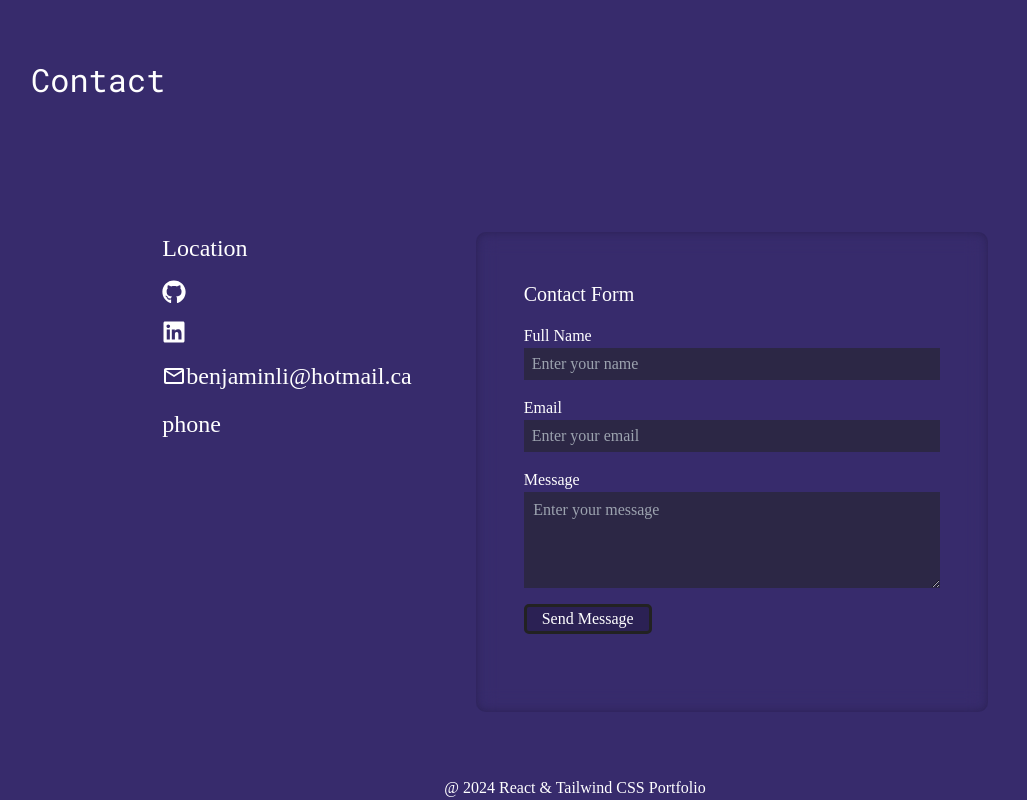
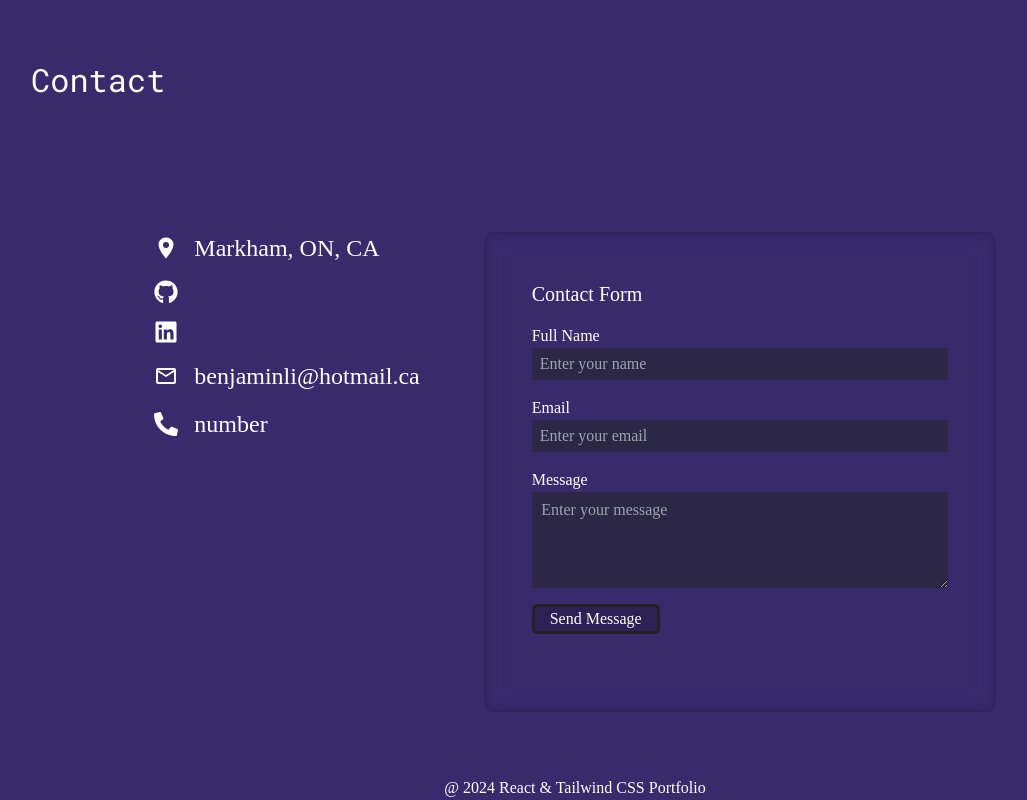
Before and after one commit to benkyli/portfolio, a React (Vite) app: page / in a window 1280 px wide. Shown: the part 3316-4116 px from the top of the page, without its empty margins (65-1092 px from the left). Built offline with nearby package versions, Linux system fonts and the light colour scheme.

Commit message:
moved contact socials to its own component

```diff
--- a/src/Contact.jsx
+++ b/src/Contact.jsx
@@ -1,6 +1,5 @@
-import { FaGithub, FaLinkedin } from "react-icons/fa";
-import { MdOutlineEmail } from "react-icons/md";
 import ContactForm from './ContactForm.jsx'
+import ContactSocials from './ContactSocials.jsx'
 
 export default function Contact() {
     const openInNewTab = (url) => {
@@ -12,15 +11,7 @@ export default function Contact() {
         <div id='contact' className='section'>
             <h2 className='heading'>Contact</h2>
             <div className='content-container justify-center gap-16'>
-                <div className='socials flex flex-col gap-4 text-2xl'>
-                    <span>Location</span>
-                    <button onClick={() => openInNewTab('https://github.com/benkyli')}><FaGithub /></button>
-                    <button onClick={() => openInNewTab('https://www.linkedin.com/in/benjamin-li-73b622295')}><FaLinkedin /></button>
-                    <a href='mailto:benjaminli@hotmail.ca' className='flex items-center'>
-                        <MdOutlineEmail /> <p>benjaminli@hotmail.ca</p>
-                    </a>
-                    <span>phone</span>
-                </div>
+                <ContactSocials />
                 <ContactForm />
             </div>
         </div>
--- /dev/null
+++ b/src/ContactSocials.jsx
@@ -0,0 +1,22 @@
+import { FaGithub, FaLinkedin, FaPhoneAlt } from "react-icons/fa";
+import { IoLocationSharp } from "react-icons/io5";
+import { MdOutlineEmail } from "react-icons/md";
+
+export default function ContactSocials() {
+    return (
+        <div className='socials flex flex-col gap-4 text-2xl'>
+            <div className='social-field'>
+                <IoLocationSharp /> <span>Markham, ON, CA</span>
+            </div>
+            <button onClick={() => openInNewTab('https://github.com/benkyli')}><FaGithub /></button>
+            <button onClick={() => openInNewTab('https://www.linkedin.com/in/benjamin-li-73b622295')}><FaLinkedin /></button>
+            <a href='mailto:benjaminli@hotmail.ca' className='social-field'>
+                <MdOutlineEmail /> <p>benjaminli@hotmail.ca</p>
+            </a>
+            <div className='social-field'>
+                <FaPhoneAlt />
+                <span>number</span>
+            </div>
+        </div>
+    )
+}
--- a/src/css/index.css
+++ b/src/css/index.css
@@ -180,6 +180,12 @@ button:hover {
 }
 
 /* contact section */
+.social-field {
+    display: flex;
+    align-items: center;
+    gap: 1rem;
+}
+
 .contact-form {
     min-width: 40vw;
     min-height: 60vh;
```
